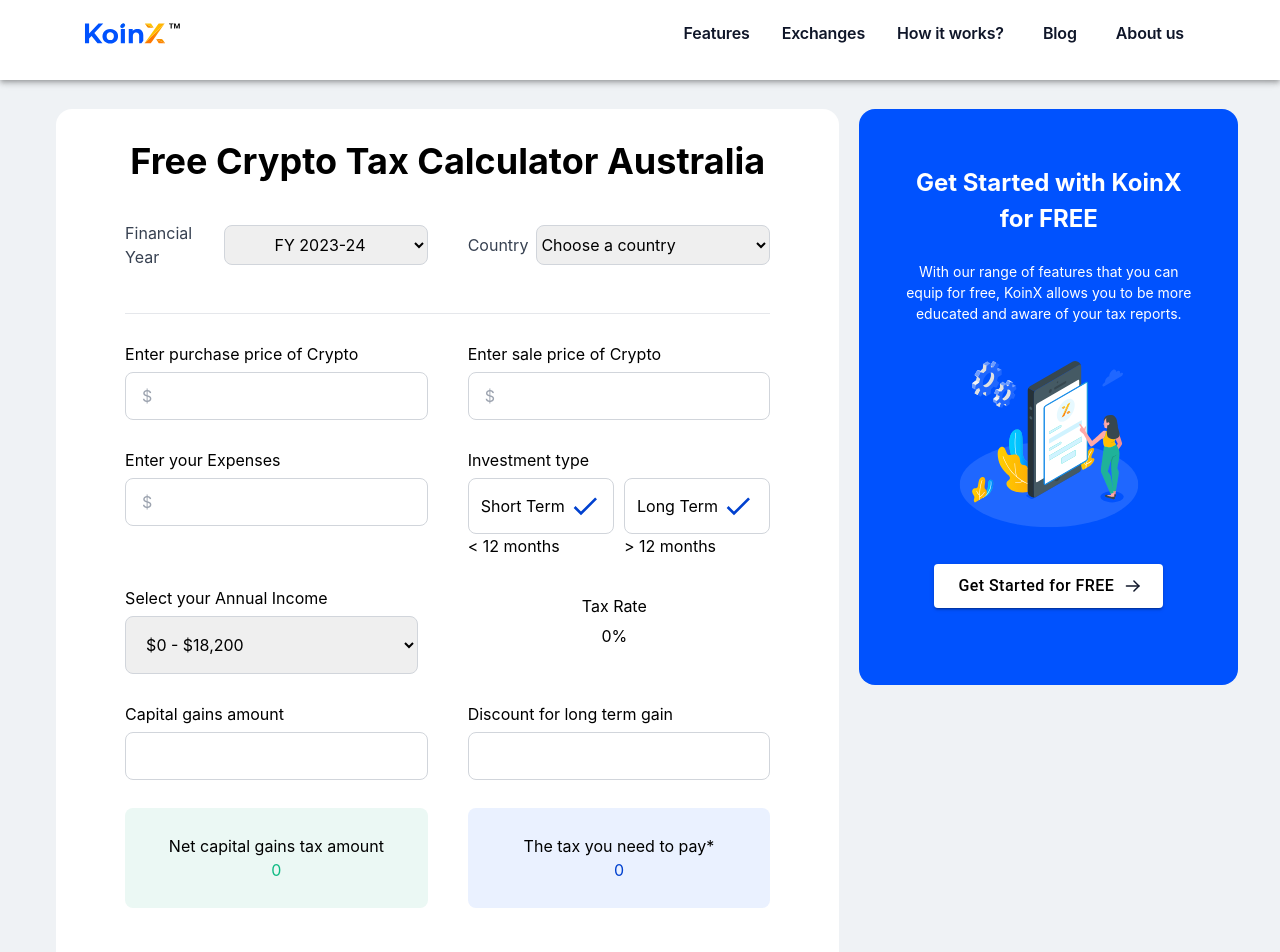
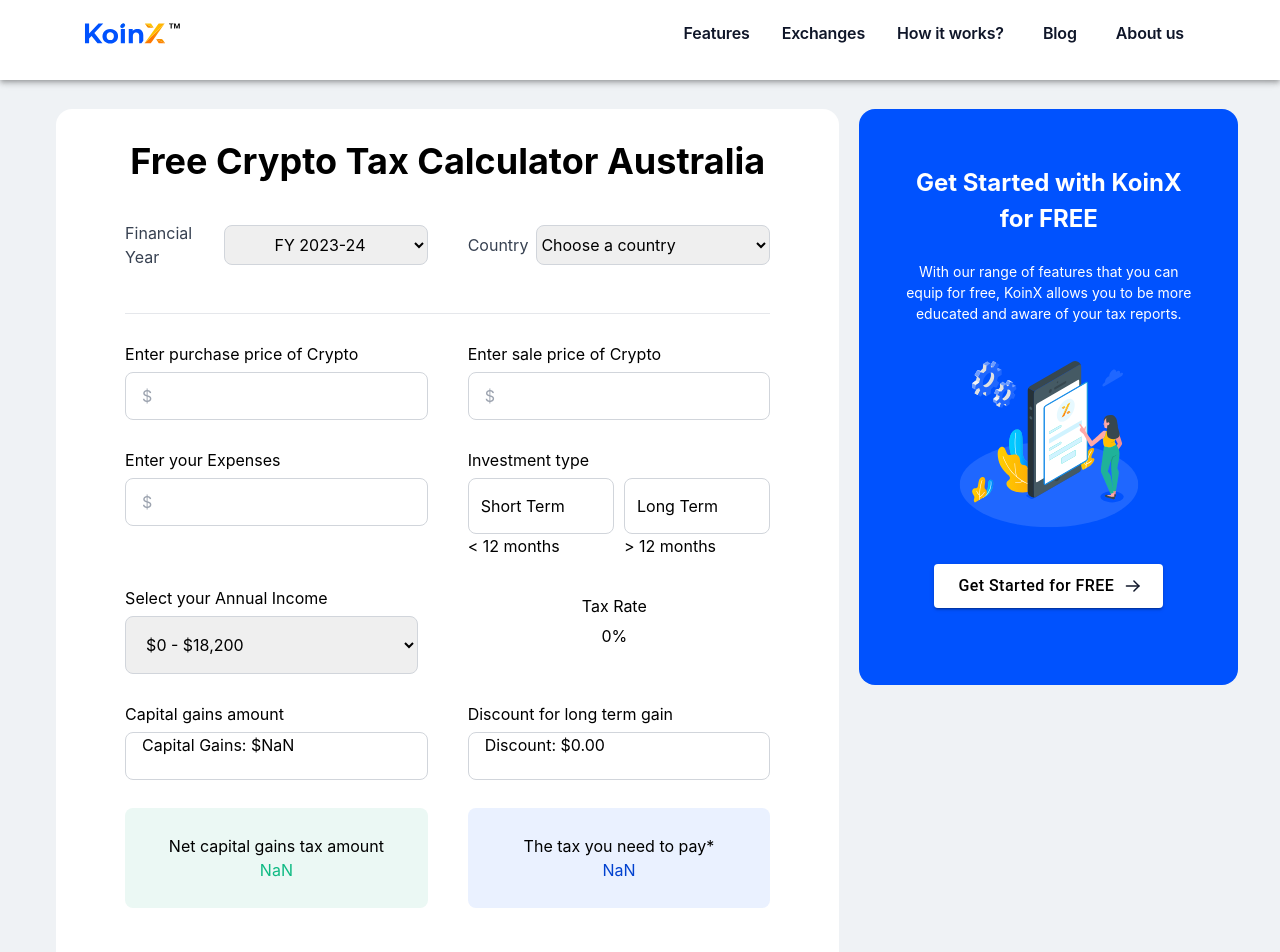
Before and after one commit to piyushmishra1416/frontend-task, a React (Vite) app: page / in a window 1280 px wide. Shown: the top 952 px of the page. Built offline with nearby package versions, Linux system fonts and the light colour scheme.

Commit message:
updated logic

```diff
--- a/src/components/Landing.tsx
+++ b/src/components/Landing.tsx
@@ -3,7 +3,7 @@
 import Frame from "../assets/Frame.svg";
 import arrow from "../assets/arrow.svg";
 import tick from "../assets/tick.svg";
-import { useState } from "react";
+import { useEffect, useState } from "react";
 import { Box } from "@mui/material";
 import Newsletter from "./Newsletterbox";
 import Signup from "./Signup";
@@ -35,7 +35,7 @@
   const [purchasePrice, setPurchasePrice] = useState<string>("");
   const [salePrice, setSalePrice] = useState<string>("");
   const [expenses, setExpenses] = useState<string>("");
-  const [investmentType, setInvestmentType] = useState<string>("Long Term");
+  const [investmentType, setInvestmentType] = useState<string>("");
   const [capitalGainsValue, setCapitalGainsValue] = useState<number | null>(
     null
   );
@@ -51,7 +51,7 @@
     const newIndex = incomes.indexOf(selectedIncome);
 
     setIndex(newIndex);
-    handleSubmit(e);
+    handleSubmit();
   }; // State to store the selected financial year
 
   const financials = [" FY 2023-24"]; // Add more financial years as needed
@@ -64,8 +64,8 @@
     setSelectedCountry(e.target.value);
   };
 
-  const handleSubmit = (e: React.FormEvent) => {
-    e.preventDefault();
+  const handleSubmit = () => {
+
 
     const parsedpurchasedPrice = parseFloat(purchasePrice);
     const parsedsalePrice = parseFloat(salePrice);
@@ -99,6 +99,9 @@
     console.log("Net Capital Gains:", netCapitalGains);
     console.log("Tax:", taxAmount);
   };
+  useEffect(() => {
+    handleSubmit()
+  }, [annualIncome])
   return (
     <div>
     <div className="flex flex-col md:flex-row   mt-[29px] w-[100%]   ">
@@ -227,31 +230,34 @@
                   <button
                     id="pprice"
                     className="w-[100%] h-[3.5rem] border px-[0.75rem] flex items-center border-gray-300 rounded-lg "
-                    onClick={() => setInvestmentType("Short Term")}
+                    onClick={(e) => { e.preventDefault()
+                      setInvestmentType("Short Term")}}
                   >
                     {" "}
                     <p>Short Term</p>
-                    <img
+                    {investmentType == 'Short Term' && <img
                       src={tick}
                       alt="tick"
                       className="w-[2rem] h-[2rem] ml-[0.25rem]"
-                    />
+                    />}
                   </button>
                   <p> &lt; 12 months </p>
                 </div>
                 <div className="w-[100%]">
                   <button
                     id="pprice"
-                    className="w-[100%] h-[3.5rem] border flex items-center border-gray-300 rounded-lg px-[0.75rem]"
-                    onClick={() => setInvestmentType("Long Term")}
+                    className="w-[100%] h-[3.5rem] border flex items-center  border-gray-300 rounded-lg px-[0.75rem]"
+                    onClick={(e) => { e.preventDefault()
+                      setInvestmentType("Long Term")}}
+
                   >
                     {" "}
                     <p>Long Term</p>
-                    <img
+                    {investmentType == 'Long Term' && <img
                       src={tick}
                       alt="tick"
                       className="w-[2rem] h-[2rem] ml-[0.25rem]"
-                    />
+                    />}
                   </button>
                   <p className="text-[0.9375remw]"> &gt; 12 months </p>
                 </div>
```
